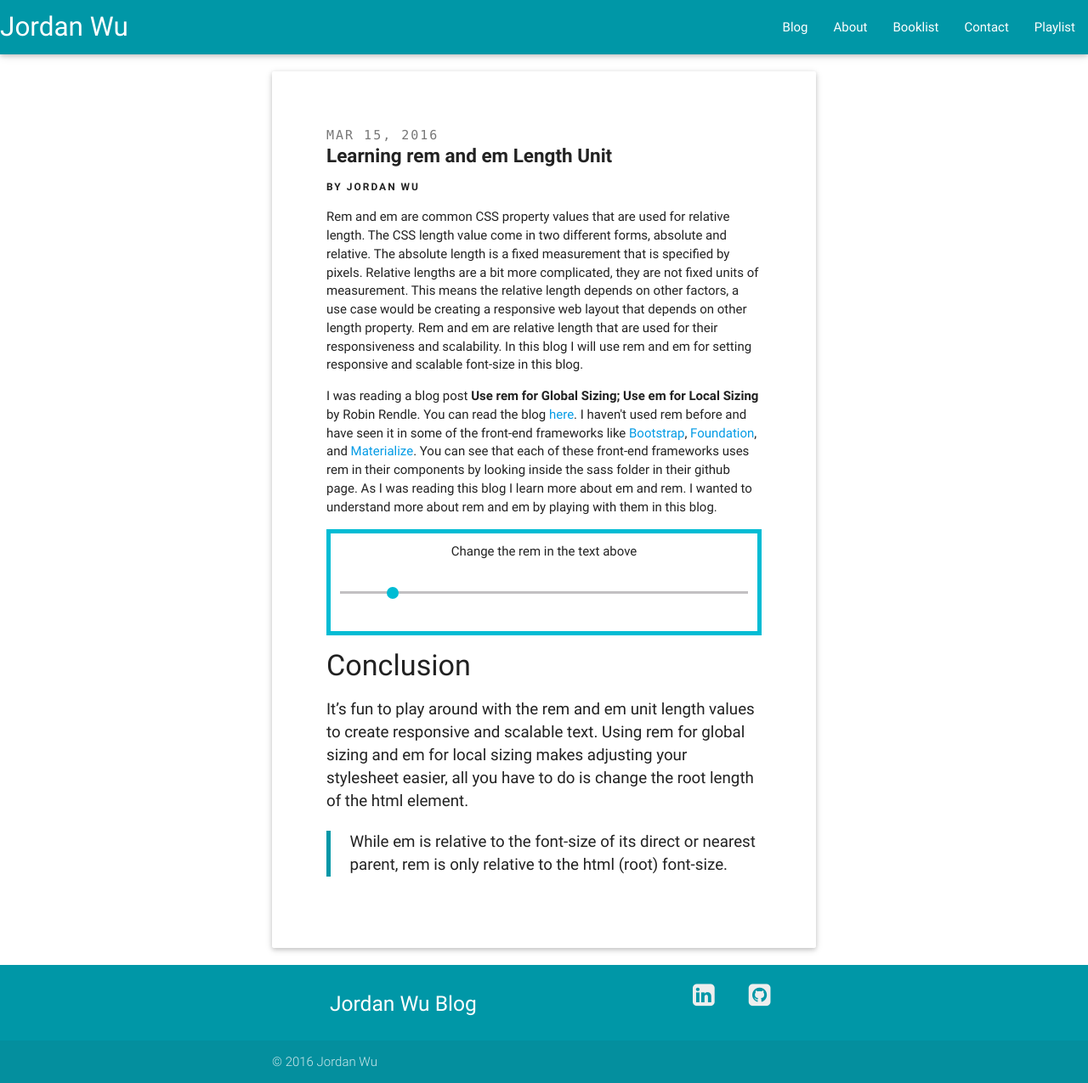
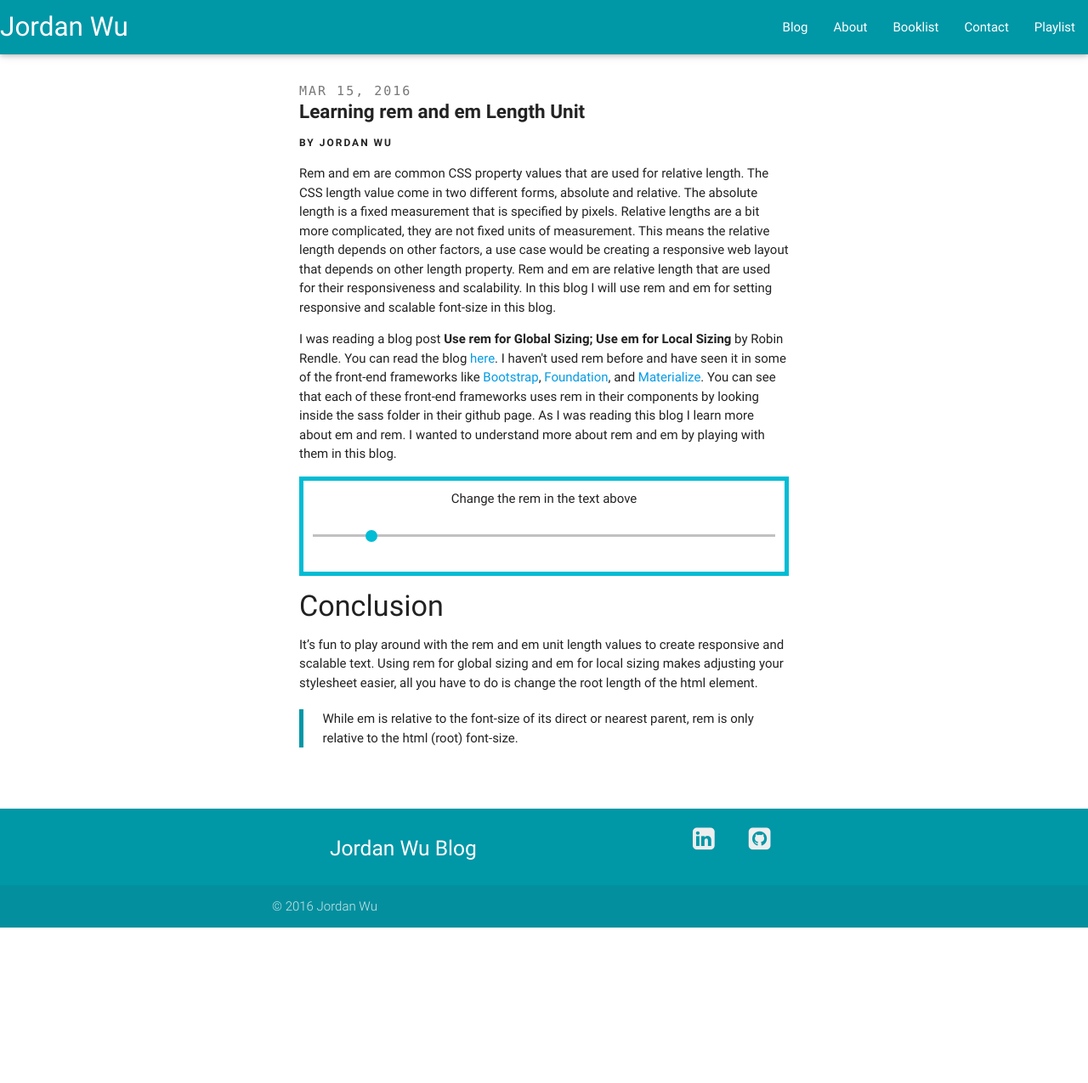
Before and after one commit to JordanSpencerWu/old-website, a Jekyll site: the page built from _posts/blog/2016/2016-03-15-learning-rem-and-em-length-unit.markdown, in a window 1280 px wide and 1275 px high. Shown: the whole window at 85% size. Built offline with Jekyll 4.4.1, drawn with Linux system fonts in a browser that asks for light colours; nearby versions of some CDN libraries; comment, search, counter and statistics services are not loaded.

Commit message:
change post style

```diff
--- a/_layouts/post.html
+++ b/_layouts/post.html
@@ -1,9 +1,7 @@
 ---
 layout: default
 ---
-<article class="post">
-  <div class="custom-card shadow">
-    <div class="card-body">
+<article class="card-body">
   <time class="bar-time">{{ page.date | date: "%b %-d, %Y" }}</time>
   <header class="card-header">{{ page.title }}</header>
   <div class="author-byline">
@@ -11,8 +9,6 @@
   </div>
   <div class="paragraph">
     {{ content }}
-      </div>
-    </div>
   </div>
 </article>
 
--- a/_sass/_styles.scss
+++ b/_sass/_styles.scss
@@ -122,7 +122,7 @@
 
 .card-body {
   font-size: 1rem;
-  padding: 10%;
+  padding: 5%;
 }
 
 .blog-wrapper {
```
Lines whose indentation alone changed are shown as unchanged.
